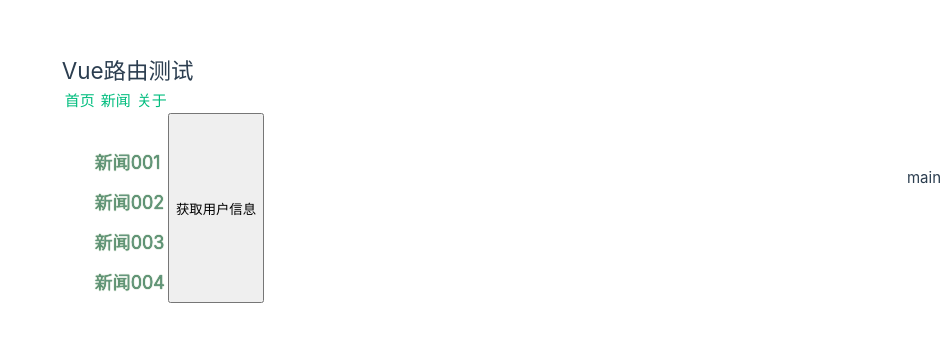
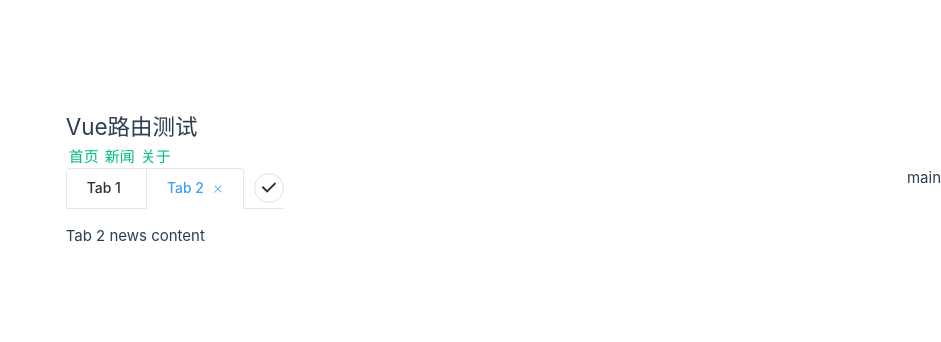
Before and after one commit to PineTree-cup/hello_vue3, a Vue app: page /news in a window 1280 px wide. Shown: the part 222-564 px from the top of the page, without its empty margins (339-1280 px from the left). Built offline with nearby package versions, Linux system fonts and the light colour scheme.

Commit message:
vue使用element-ui自定义样式思路分享【实操】

```diff
--- a/src/components/News.vue
+++ b/src/components/News.vue
@@ -1,18 +1,77 @@
 <template>
-  <div class="news">
-    <ul>
-      <li><a href="#">新闻001</a></li>
-      <li><a href="#">新闻002</a></li>
-      <li><a href="#">新闻003</a></li>
-      <li><a href="#">新闻004</a></li>
-    </ul>
-    <button @click="getNews">获取用户信息</button>
+  <div class="new-tabs">
+    <el-tabs
+        v-model="editableTabsValue"
+        type="card"
+        class="demo-tabs"
+        editable
+        @edit="handleTabsEdit"
+    >
+      <template #add-icon>
+        <el-icon><Select/></el-icon>
+      </template>
+      <el-tab-pane
+          v-for="item in editableTabs"
+          :key="item.name"
+          :label="item.title"
+          :name="item.name"
+      >
+        {{ item.content }}
+      </el-tab-pane>
+    </el-tabs>
   </div>
 </template>
 
 <script setup lang="ts" name="News">
 import axios from "axios";
+import { ref } from 'vue'
+import { Select } from '@element-plus/icons-vue'
+import type { TabPaneName } from 'element-plus'
+let tabIndex = 2
+const editableTabsValue = ref('2')
+const editableTabs = ref([
+  {
+    title: 'Tab 1',
+    name: '1',
+    content: 'Tab 1 news content',
+  },
+  {
+    title: 'Tab 2',
+    name: '2',
+    content: 'Tab 2 news content',
+  },
+])
 
+const handleTabsEdit = (
+    targetName: TabPaneName | undefined,
+    action: 'remove' | 'add'
+) => {
+  if (action === 'add') {
+    const newTabName = `${++tabIndex}`
+    editableTabs.value.push({
+      title: 'New Tab',
+      name: newTabName,
+      content: 'New Tab content',
+    })
+    editableTabsValue.value = newTabName
+  } else if (action === 'remove') {
+    const tabs = editableTabs.value
+    let activeName = editableTabsValue.value
+    if (activeName === targetName) {
+      tabs.forEach((tab, index) => {
+        if (tab.name === targetName) {
+          const nextTab = tabs[index + 1] || tabs[index - 1]
+          if (nextTab) {
+            activeName = nextTab.name
+          }
+        }
+      })
+    }
+
+    editableTabsValue.value = activeName
+    editableTabs.value = tabs.filter((tab) => tab.name !== targetName)
+  }
+}
 function getNews() {
   axios.get('http://localhost:8888/list').then(
       response => {
@@ -28,6 +87,12 @@ function getNews() {
 
 <style scoped>
 /* 新闻 */
+.new-tabs :deep(.el-tabs__new-tab){
+  height: 30px;
+  width: 30px;
+  border-radius: 15px;
+  font-size: 16px;
+}
 .news {
   padding: 0 20px;
   display: flex;
```
